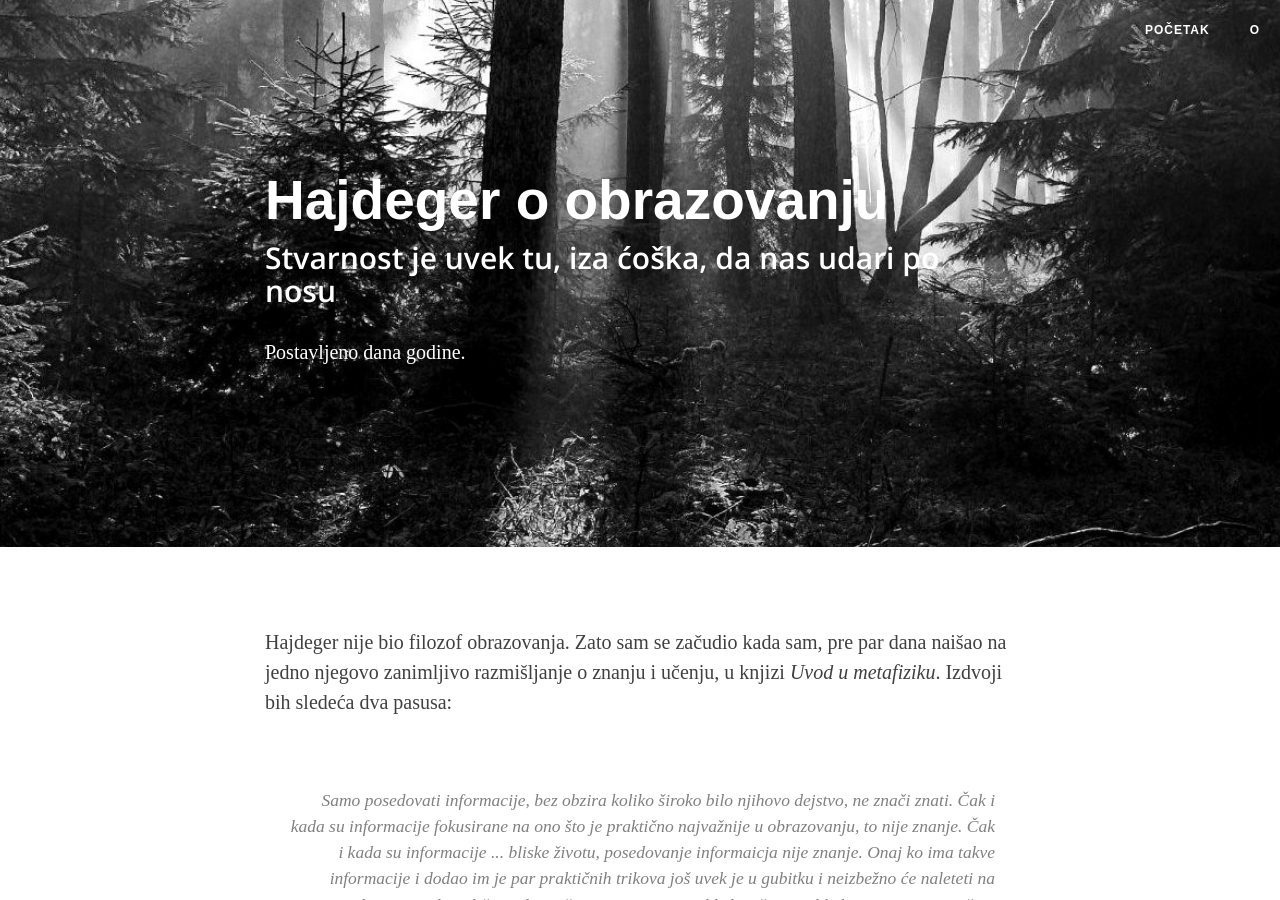
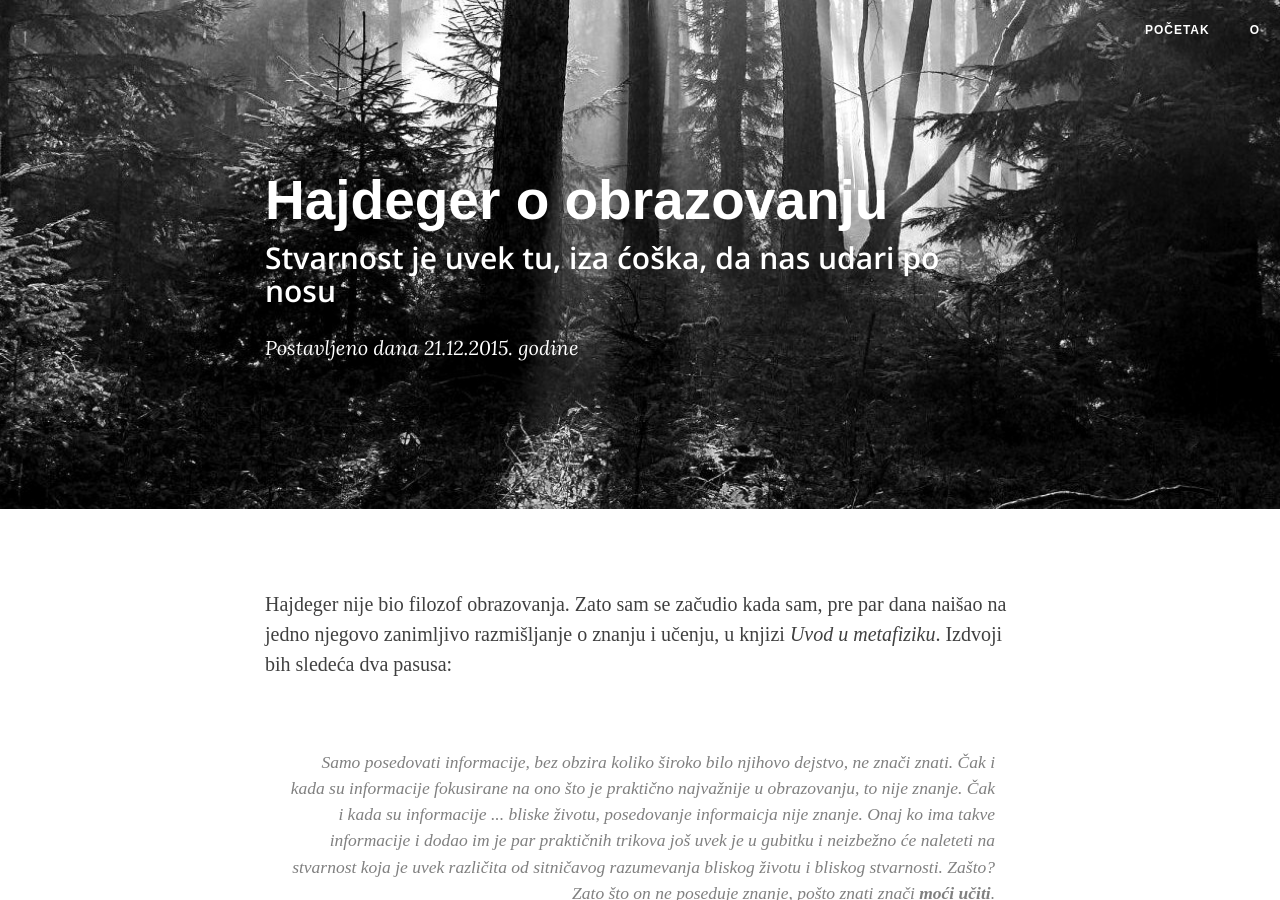
Before and after one commit to helios-apollo/helios-apollo.github.io, a Jekyll site: the page built from _posts/2015-12-21-Hajdeger-o-obrazovanju.markdown, in a window 1280 px wide and 900 px high. Built offline with Jekyll 4.4.1, drawn with Linux system fonts in a browser that asks for light colours; nearby versions of some CDN libraries.

Commit message:
first blog post

```diff
--- a/_layouts/post.html
+++ b/_layouts/post.html
@@ -12,7 +12,7 @@ layout: default
                     {% if page.subtitle %}
                     <h2 class="subheading">{{ page.subtitle }}</h2>
                     {% endif %}
-                    <p class="post-meta">Postavljeno dana {{ post.date | date: "%d.%m.%Y." }} godine.</p>
+                    <span class="meta">Postavljeno dana {{ page.date | date: "%d.%m.%Y." }} godine</span>
                 </div>
             </div>
         </div>
```
